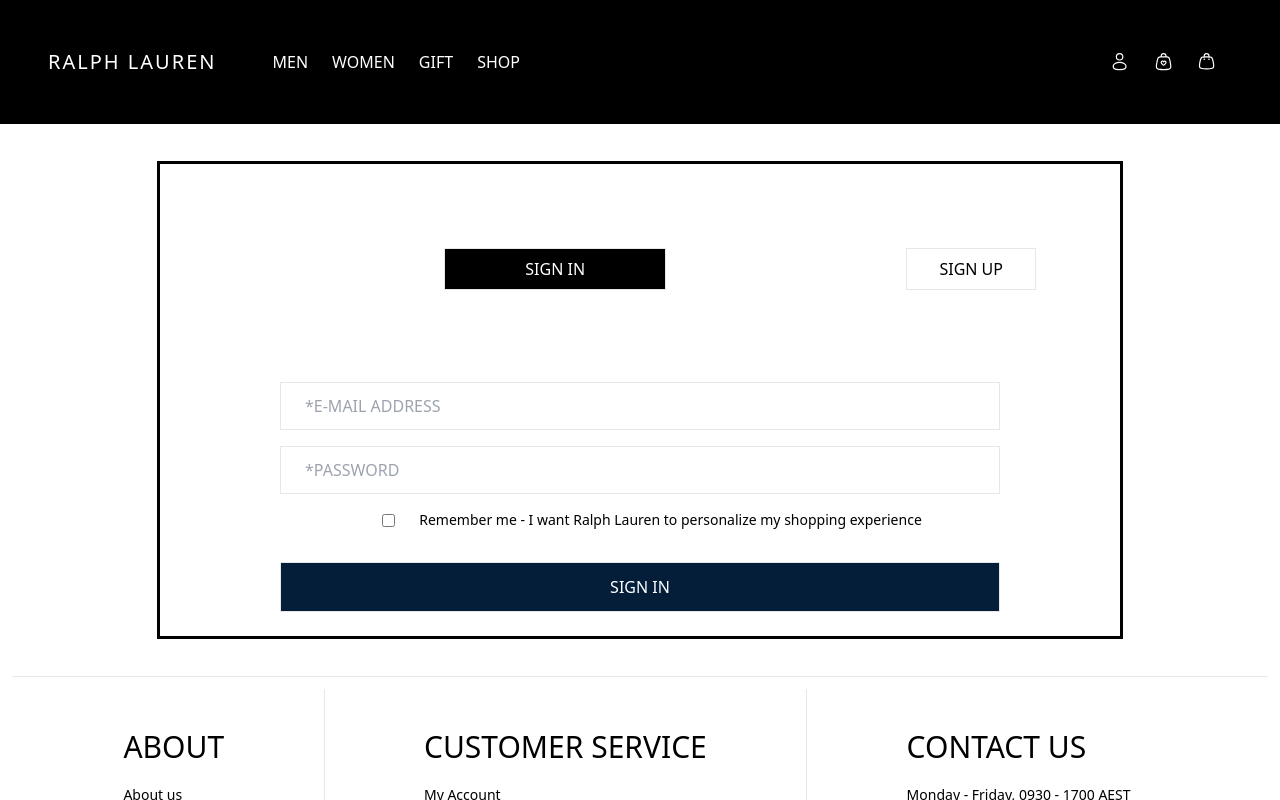
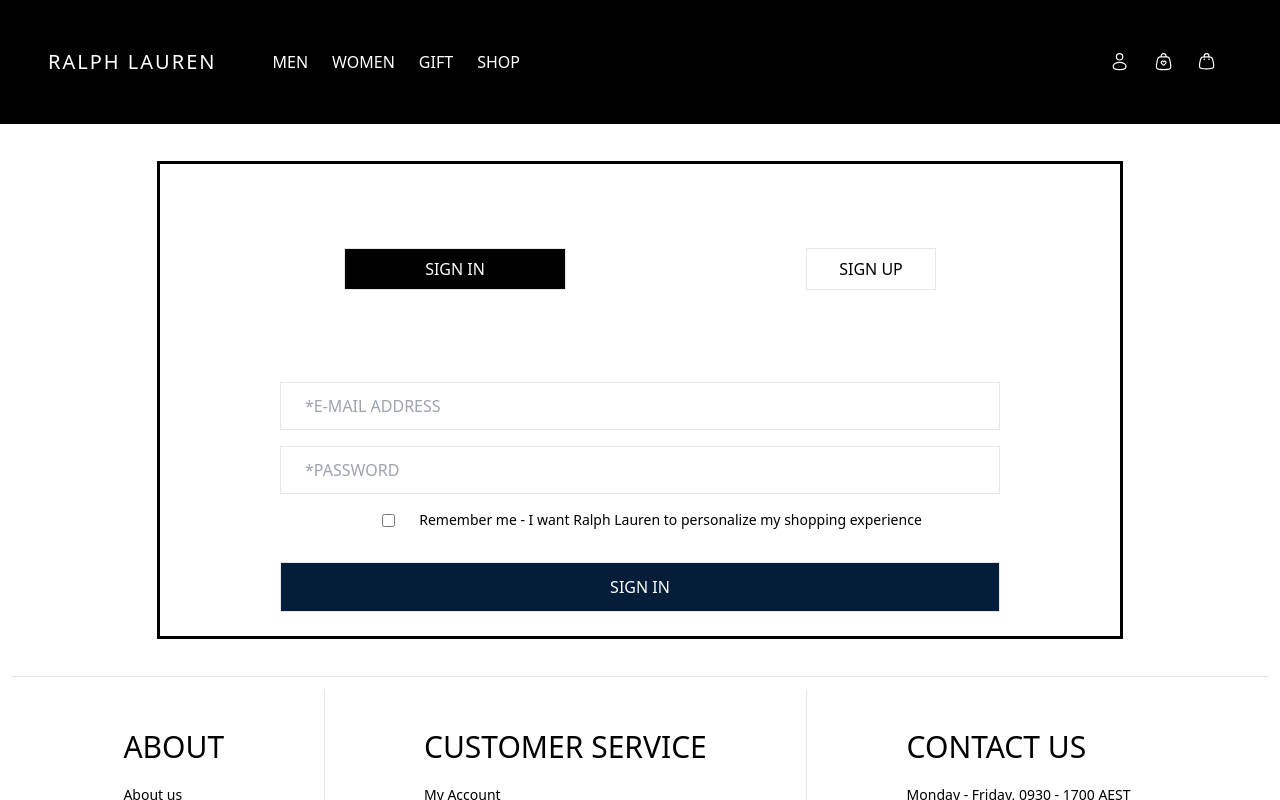
Before and after one commit to edenx909/ralph-lauren-clone, a React (Vite) app: page /account in a window 1280 px wide. Shown: the top 800 px of the page. Built offline with nearby package versions, Linux system fonts and the light colour scheme.

Commit message:
sign in/up buttons fixed

```diff
--- a/src/components/Account.jsx
+++ b/src/components/Account.jsx
@@ -20,7 +20,7 @@
         </motion.button>
         <motion.button
           onClick={() => setActiveTab("signUp")}
-          className="m-5 border py-2 uppercase"
+          className="m-5 mx-auto border py-2 uppercase"
           animate={{
             paddingLeft: activeTab === "signUp" ? "5em" : "2em",
             paddingRight: activeTab === "signUp" ? "5em" : "2em",
```
